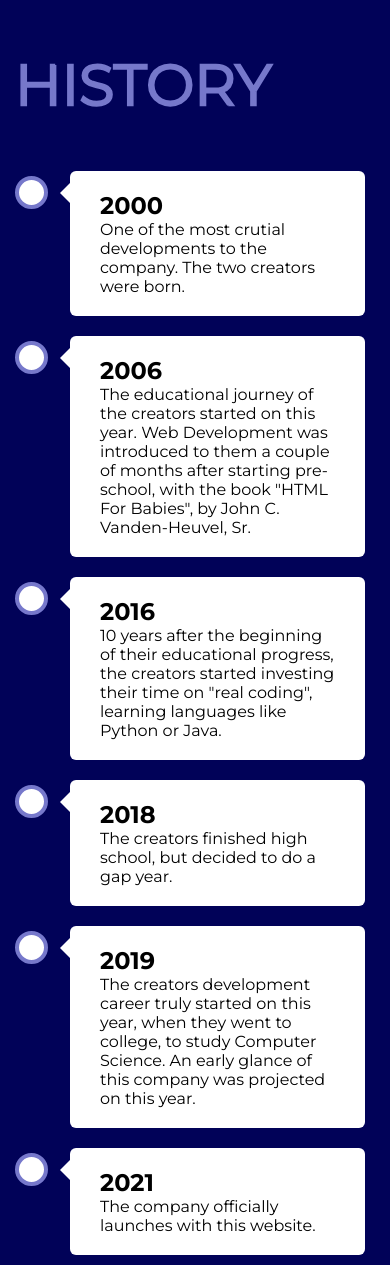
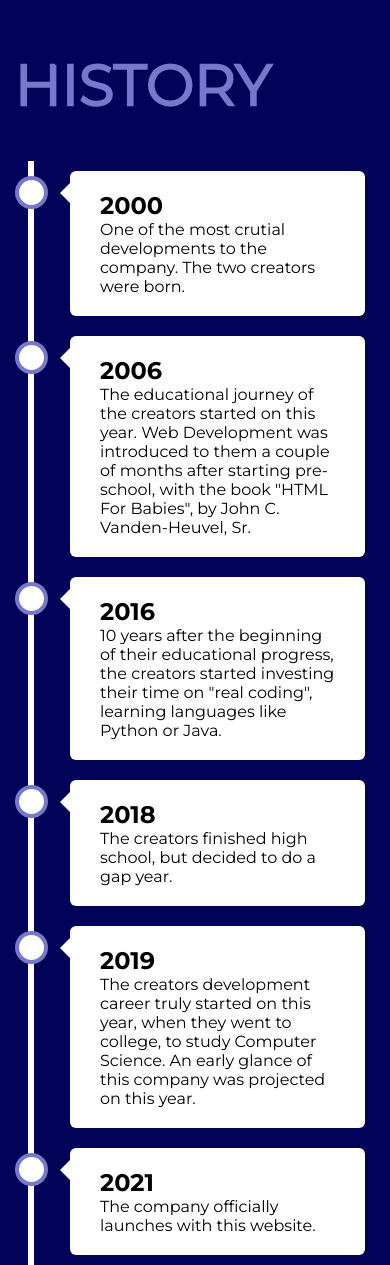
Before and after one commit to Eduardo-22002197/pw_proj_part_1, a PHP site: page /history.html in a window 390 px wide. Shown: the part 89-1354 px from the top of the page. Run offline with PHP 8.4, Linux system fonts and the light colour scheme.

Commit message:
Timeline small correction (vertical line reapering).

```diff
--- a/style.css
+++ b/style.css
@@ -354,6 +354,7 @@ main {
 }
 
 .timeline::after {
+    content: '';
     position: absolute;
     width: 6px;
     background-color: white;
@@ -383,18 +384,15 @@ main {
     z-index: 1;
 }
 
-  /* Place the container to the left */
-.left {
+.left {                                                     /* Place the container to the left */
     left: 0;
 }
 
-  /* Place the container to the right */
-.right {
+.right {                                                    /* Place the container to the right */
     left: 50%;
 }
 
-  /* Add arrows to the left container (pointing right) */
-.left::before {
+.left::before {                                             /* Add arrows to the left container (pointing right) */
     content: " ";
     height: 0;
     position: absolute;
@@ -407,8 +405,7 @@ main {
     border-color: transparent transparent transparent white;
 }
 
-  /* Add arrows to the right container (pointing left) */
-.right::before {
+.right::before {                                            /* Add arrows to the right container (pointing left) */
     content: " ";
     height: 0;
     position: absolute;
@@ -421,53 +418,40 @@ main {
     border-color: transparent white transparent transparent;
 }
 
-  /* Fix the circle for containers on the right side */
-.right::after {
+.right::after {                                             /* Fix the circle for containers on the right side */
     left: -16px;
 }
 
-  /* The actual content */
-.content {
+.content {                                                  /* The actual content */
     padding: 20px 30px;
     background-color: white;
     position: relative;
     border-radius: 6px;
 }
 
-  /* Media queries - Responsive timeline on screens less than 600px wide */
 @media screen and (max-width: 760px) {
-    /* Place the timelime to the left */
-    /*.timeline {
-        max-width: 500px;
-    }
-    */
-
-    .timeline::after {
+    .timeline::after {                                      /* Place the timelime to the left */
         left: 31px;
     }
 
-    /* Full-width containers */
-    .container {
+    .container {                                            /* Full-width containers */
         width: 100%;
         padding-left: 70px;
         padding-right: 25px;
     }
 
-    /* Make sure that all arrows are pointing leftwards */
-    .container::before {
+    .container::before {                                    /* Make sure that all arrows are pointing leftwards */
         left: 60px;
         border: medium solid white;
         border-width: 10px 10px 10px 0;
         border-color: transparent white transparent transparent;
     }
 
-    /* Make sure all circles are at the same spot */
-    .left::after, .right::after {
+    .left::after, .right::after {                           /* Make sure all circles are at the same spot */
         left: 15px;
     }
 
-    /* Make all right containers behave like the left ones */
-    .right {
+    .right {                                                /* Make all right containers behave like the left ones */
         left: 0%;
     }
 
@@ -600,6 +584,11 @@ main {
 /************ CONTACT PAGE *************/
 
 
+/*************** FOOTER ****************/
+
+/*************** FOOTER ****************/
+
+
 /*************** ANIMATION *************/
 @keyframes lineAnimation {
     to { stroke-dashoffset: 0px; }              /* Animation used to fill the lines in all stroke animations */
```
